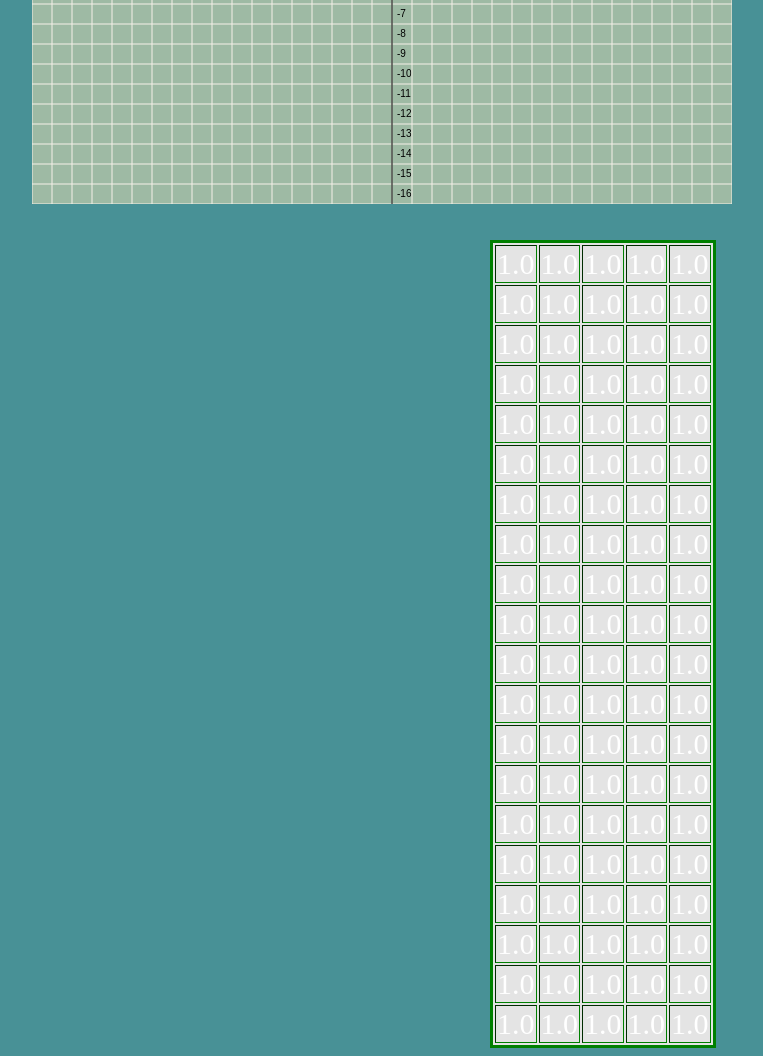
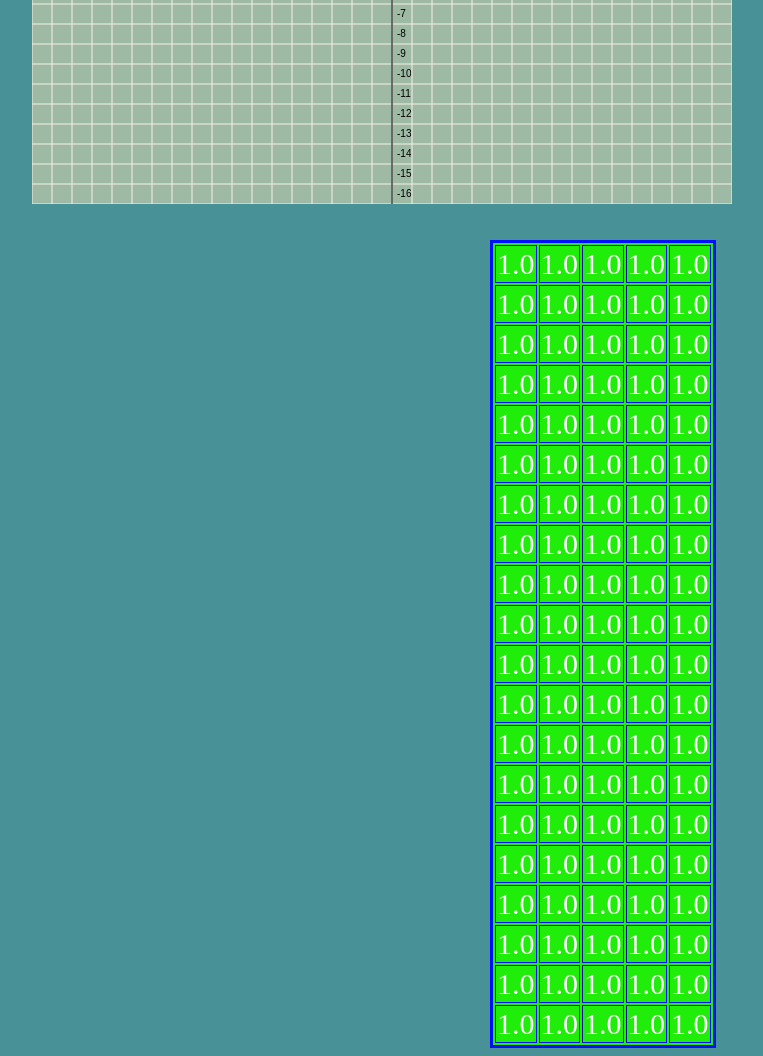
Before and after one commit to moipo/dynamic-chart, a Django app: template templates/anapp/homepage.html in a window 1280 px wide. Shown: the part 850-1906 px from the top of the page, without its empty margins (380-1143 px from the left). Run offline with Django 4.2, Linux system fonts and the light colour scheme; the template is opened without the code that fills it: values that come from a table or form of the project are taken from there, others are empty; data comes from the database, SQL or seed files in the repository; both versions use the stored data as it was after the commit; some libraries are stand-ins or nearby versions.

Commit message:
changed the color of the table

```diff
--- a/anapp/static/anapp/css/style.css
+++ b/anapp/static/anapp/css/style.css
@@ -24,8 +24,8 @@ body{
 #table1{
   margin-left: 40%;
   color:white;
-  border:3px solid green;
-  background-color:#E4E4E4;
+  border:3px solid #020FFA;
+  background-color:#20ED09;
   font-size:30px;
 
 }
```
Also changed, not shown: db.sqlite3.
